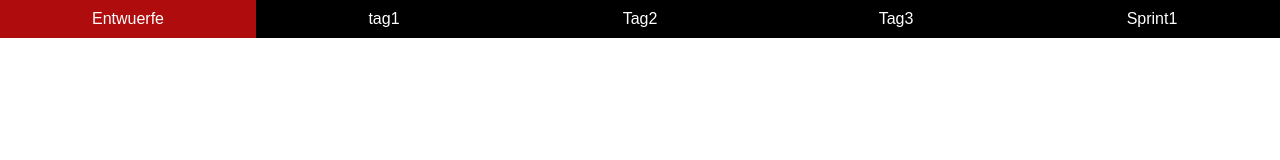
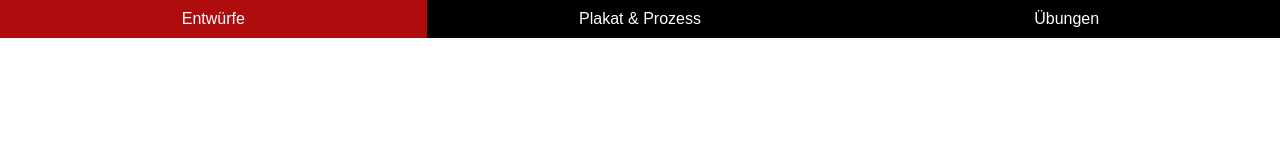
Before and after one commit to Skuyngel/KickWeb2024, a plain HTML site: page index.html in a window 1280 px wide. Drawn offline with Linux system fonts and the light colour scheme.

Commit message:
Add files via upload

```diff
--- a/index.html
+++ b/index.html
@@ -13,11 +13,9 @@
 
       <!-- (C) MENU ITEMS -->
       <div id="hamitems">
-        <a href="entwuerfe/entwuerfe.html">Entwuerfe</a>
-        <a href="tag1/plakatentwurf.html">tag1</a>
-        <a href="tag2/plakat/plakat_entwurf_1.html">Tag2</a>
-        <a href="tag3/plakat-grid-ver/plakat_entwurf_1.html">Tag3</a>
-        <a href="tag4/plakat-grid-ver/plakat_entwurf_1.html">Sprint1</a>
+        <a href="entwuerfe/entwuerfe.html">Entwürfe</a>
+        <a href="ummlezfinishdis/menu/plakatprozess.html">Plakat & Prozess</a>
+        <a href="ummlezfinishdis/menu/uebungen.html">Übungen</a>
       </div>
     </nav>
   </body>
```
